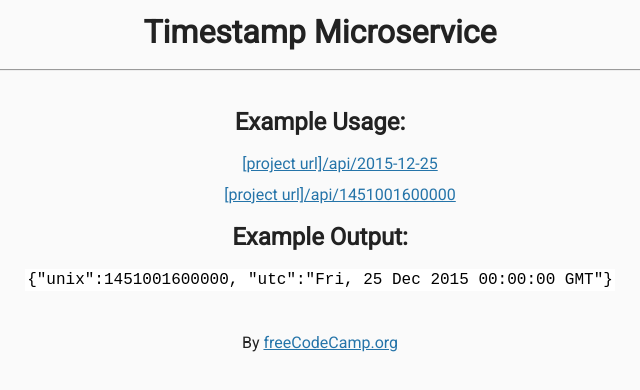
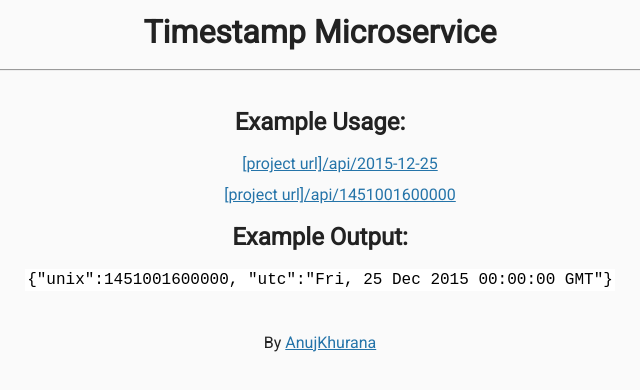
Before and after one commit to aanujkhurana/Backend-API, a website: page Timestamp/views/index.html in a window 1280 px wide. Shown: the full height of the page, 320-960 px from the left. Drawn offline with Linux system fonts and the light colour scheme; files that its build step writes are made by us from their sources.

Commit message:
TimeStamp-MicroService✅

```diff
--- a/Timestamp/views/index.html
+++ b/Timestamp/views/index.html
@@ -2,7 +2,7 @@
 
 <html>
    <head>
-      <title>Timestamp Microservice | freeCodeCamp.org</title>
+      <title>Timestamp Microservice</title>
       <link rel="shortcut icon" href="https://cdn.freecodecamp.org/universal/favicons/favicon-32x32.png" type="image/x-icon"/>
       <link href="https://fonts.googleapis.com/css?family=Roboto" rel="stylesheet" type="text/css">
       <link href="style.css" rel="stylesheet" type="text/css">
@@ -25,7 +25,7 @@
     </div>
     <div class="footer">
       <p>
-        By <a href="https://www.freecodecamp.org/">freeCodeCamp.org</a>
+        By <a href="https://aanujkhurana.netlify.app/">AnujKhurana</a>
       </p>
     </div>
   </body>
```
